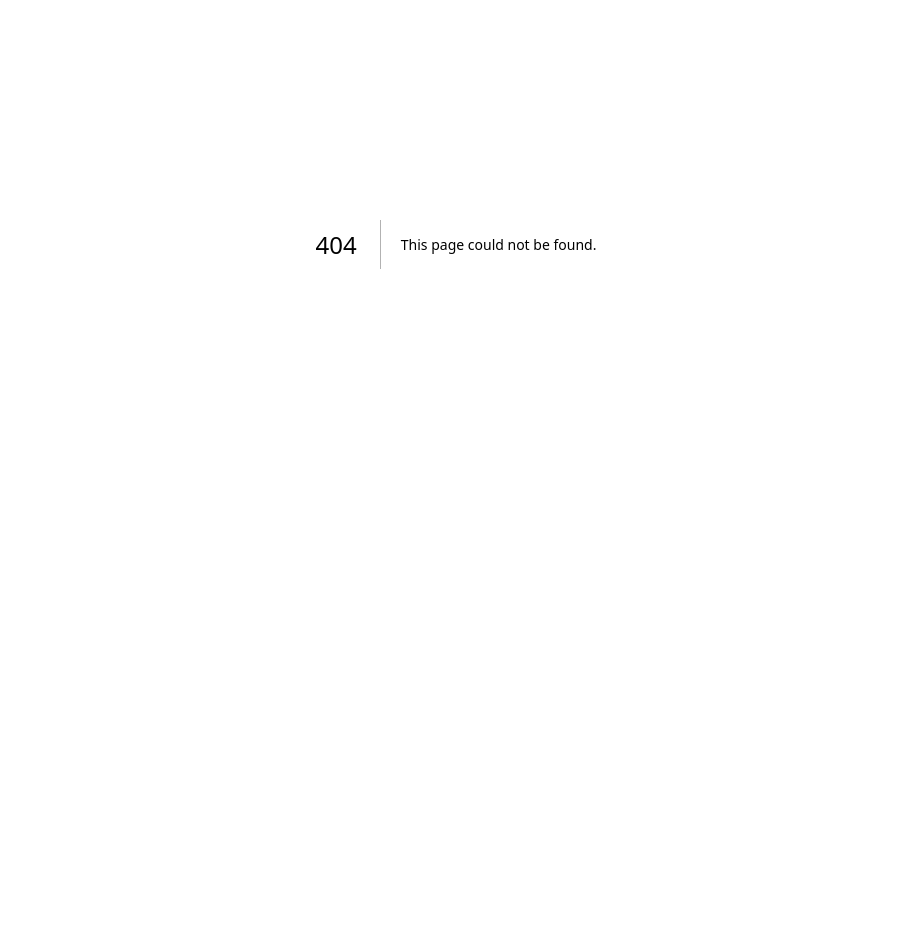
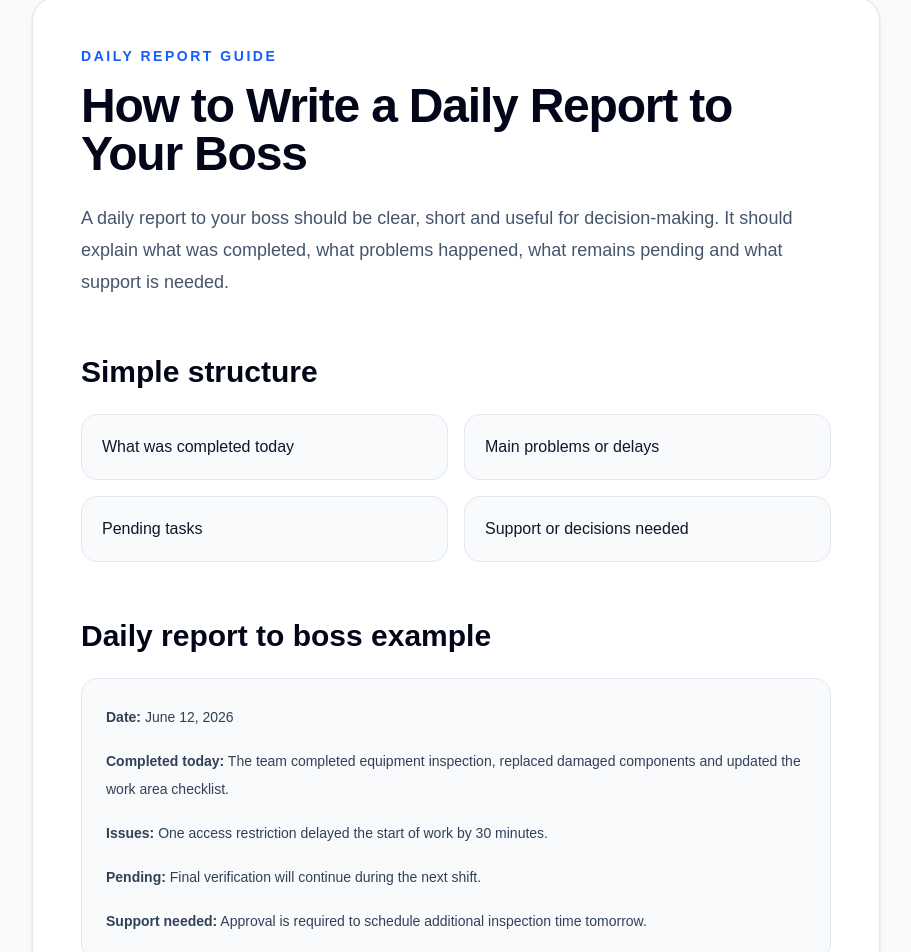
Before and after one commit to kike-Pinto/reporting-tools-platform, a Next.js app: page /guides/how-to-write-a-daily-report-to-your-boss in a window 1280 px wide. Before the commit this address had no page. Shown: the part 156-1108 px from the top of the page, without its empty margins (184-1095 px from the left). Before the commit the page ends 800 px from the top, so only its background shows below. Built offline with nearby package versions, Linux system fonts and the light colour scheme.

Commit message:
Add daily report to boss guide

```diff
--- /dev/null
+++ b/app/guides/how-to-write-a-daily-report-to-your-boss/page.tsx
@@ -0,0 +1,167 @@
+import type { Metadata } from 'next'
+import Link from 'next/link'
+
+import Footer from '@/components/layout/Footer'
+import Navbar from '@/components/layout/Navbar'
+
+export const metadata: Metadata = {
+  title: 'How to Write a Daily Report to Your Boss',
+  description:
+    'Learn how to write a clear daily report to your boss or manager with examples, structure and practical sections.',
+  keywords: [
+    'how to write a daily report to your boss',
+    'how to write daily report to boss',
+    'how to send daily report to manager',
+    'daily report to manager',
+    'daily status report to manager',
+  ],
+}
+
+export default function DailyReportToBossPage() {
+  return (
+    <main className='min-h-screen bg-slate-50 text-slate-900'>
+      <Navbar />
+
+      <article className='mx-auto max-w-4xl px-6 py-16 sm:py-20'>
+        <div className='rounded-3xl border border-slate-200 bg-white p-6 shadow-sm sm:p-12'>
+          <p className='text-sm font-semibold uppercase tracking-[0.18em] text-blue-600'>
+            Daily Report Guide
+          </p>
+
+          <h1 className='mt-4 text-4xl font-bold tracking-tight text-slate-950 sm:text-5xl'>
+            How to Write a Daily Report to Your Boss
+          </h1>
+
+          <p className='mt-6 text-base leading-7 text-slate-600 sm:text-lg sm:leading-8'>
+            A daily report to your boss should be clear, short and useful for
+            decision-making. It should explain what was completed, what problems
+            happened, what remains pending and what support is needed.
+          </p>
+
+          <section className='mt-14'>
+            <h2 className='text-3xl font-bold text-slate-950'>
+              Simple structure
+            </h2>
+
+            <div className='mt-6 grid gap-4 sm:grid-cols-2'>
+              {[
+                'What was completed today',
+                'Main problems or delays',
+                'Pending tasks',
+                'Support or decisions needed',
+              ].map((item) => (
+                <div
+                  key={item}
+                  className='rounded-2xl border border-slate-200 bg-slate-50 p-5'
+                >
+                  <p className='font-medium text-slate-900'>{item}</p>
+                </div>
+              ))}
+            </div>
+          </section>
+
+          <section className='mt-14'>
+            <h2 className='text-3xl font-bold text-slate-950'>
+              Daily report to boss example
+            </h2>
+
+            <div className='mt-6 rounded-2xl border border-slate-200 bg-slate-50 p-6 text-sm leading-7 text-slate-700'>
+              <p>
+                <strong>Date:</strong> June 12, 2026
+              </p>
+
+              <p className='mt-4'>
+                <strong>Completed today:</strong> The team completed equipment
+                inspection, replaced damaged components and updated the work
+                area checklist.
+              </p>
+
+              <p className='mt-4'>
+                <strong>Issues:</strong> One access restriction delayed the
+                start of work by 30 minutes.
+              </p>
+
+              <p className='mt-4'>
+                <strong>Pending:</strong> Final verification will continue
+                during the next shift.
+              </p>
+
+              <p className='mt-4'>
+                <strong>Support needed:</strong> Approval is required to
+                schedule additional inspection time tomorrow.
+              </p>
+            </div>
+          </section>
+
+          <section className='mt-14'>
+            <h2 className='text-3xl font-bold text-slate-950'>
+              Tips for writing to a manager
+            </h2>
+
+            <ul className='mt-5 space-y-3 text-sm leading-6 text-slate-600'>
+              <li>1. Start with the most important information.</li>
+              <li>2. Use short sections instead of long paragraphs.</li>
+              <li>3. Mention blockers, delays or incidents clearly.</li>
+              <li>4. Include what will happen next.</li>
+              <li>5. Ask for support only when a decision is needed.</li>
+            </ul>
+          </section>
+
+          <section className='mt-14'>
+            <h2 className='text-3xl font-bold text-slate-950'>
+              Related resources
+            </h2>
+
+            <div className='mt-6 grid gap-4 sm:grid-cols-2'>
+              <Link
+                href='/guides/how-to-write-a-daily-report'
+                className='rounded-2xl border border-slate-200 bg-slate-50 p-5 transition hover:bg-slate-100'
+              >
+                <p className='font-semibold text-slate-950'>
+                  How to Write a Daily Report
+                </p>
+
+                <p className='mt-2 text-sm leading-6 text-slate-600'>
+                  Learn the full daily report structure.
+                </p>
+              </Link>
+
+              <Link
+                href='/guides/daily-work-report-sample'
+                className='rounded-2xl border border-slate-200 bg-slate-50 p-5 transition hover:bg-slate-100'
+              >
+                <p className='font-semibold text-slate-950'>
+                  Daily Work Report Sample
+                </p>
+
+                <p className='mt-2 text-sm leading-6 text-slate-600'>
+                  See a practical daily work report example.
+                </p>
+              </Link>
+            </div>
+          </section>
+
+          <section className='mt-14 rounded-3xl border border-slate-200 bg-slate-900 p-8 text-white'>
+            <h2 className='text-3xl font-bold'>Create a daily report faster</h2>
+
+            <p className='mt-4 max-w-2xl text-lg leading-8 text-slate-300'>
+              Use the Daily Report Generator to create structured reports with
+              live preview and PDF export.
+            </p>
+
+            <div className='mt-8'>
+              <Link
+                href='/tools/daily-report-generator'
+                className='inline-flex w-full items-center justify-center rounded-xl bg-white px-5 py-3 text-sm font-semibold text-slate-950 transition hover:bg-slate-100 sm:w-auto'
+              >
+                Open Daily Report Generator
+              </Link>
+            </div>
+          </section>
+        </div>
+      </article>
+
+      <Footer />
+    </main>
+  )
+}
--- a/app/guides/how-to-write-a-daily-report/page.tsx
+++ b/app/guides/how-to-write-a-daily-report/page.tsx
@@ -262,6 +262,20 @@ export default function HowToWriteDailyReportPage() {
               </Link>
 
               <Link
+                href='/guides/how-to-write-a-daily-report-to-your-boss'
+                className='rounded-2xl border border-slate-200 bg-slate-50 p-5 transition hover:bg-slate-100'
+              >
+                <p className='font-semibold text-slate-950'>
+                  Daily Report to Your Boss
+                </p>
+
+                <p className='mt-2 text-sm leading-6 text-slate-600'>
+                  Learn how to write a short daily report for a manager or
+                  supervisor.
+                </p>
+              </Link>
+
+              <Link
                 href='/guides/how-to-write-a-daily-report-for-construction'
                 className='rounded-2xl border border-slate-200 bg-slate-50 p-5 transition hover:bg-slate-100'
               >
--- a/app/sitemap.ts
+++ b/app/sitemap.ts
@@ -55,6 +55,11 @@ export default function sitemap(): MetadataRoute.Sitemap {
     },
 
     {
+      url: `${baseUrl}/guides/how-to-write-a-daily-report-to-your-boss`,
+      lastModified: new Date(),
+    },
+
+    {
       url: `${baseUrl}/guides/how-to-write-a-daily-report-for-construction`,
       lastModified: new Date(),
     },
--- a/lib/guides.ts
+++ b/lib/guides.ts
@@ -22,6 +22,14 @@ export const guides: GuideItem[] = [
     description:
       'See a practical daily work report sample with completed work, issues, pending tasks and next steps.',
     href: '/guides/daily-work-report-sample',
+    category: 'Daily Reports',
+    status: 'Available',
+  },
+  {
+    title: 'How to Write a Daily Report to Your Boss',
+    description:
+      'Learn how to write a clear daily report to your boss or manager with completed work, issues, pending tasks and support needed.',
+    href: '/guides/how-to-write-a-daily-report-to-your-boss',
     category: 'Daily Reports',
     status: 'Available',
   },
```
